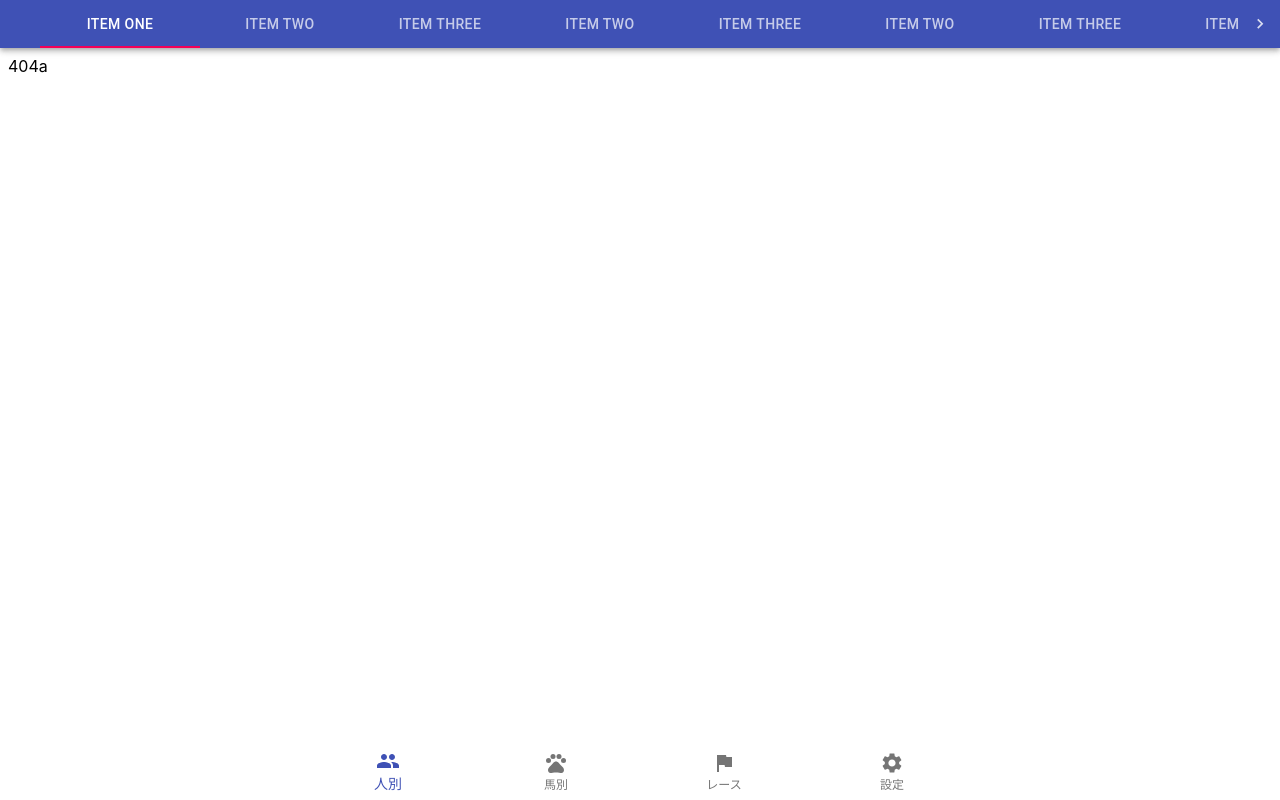
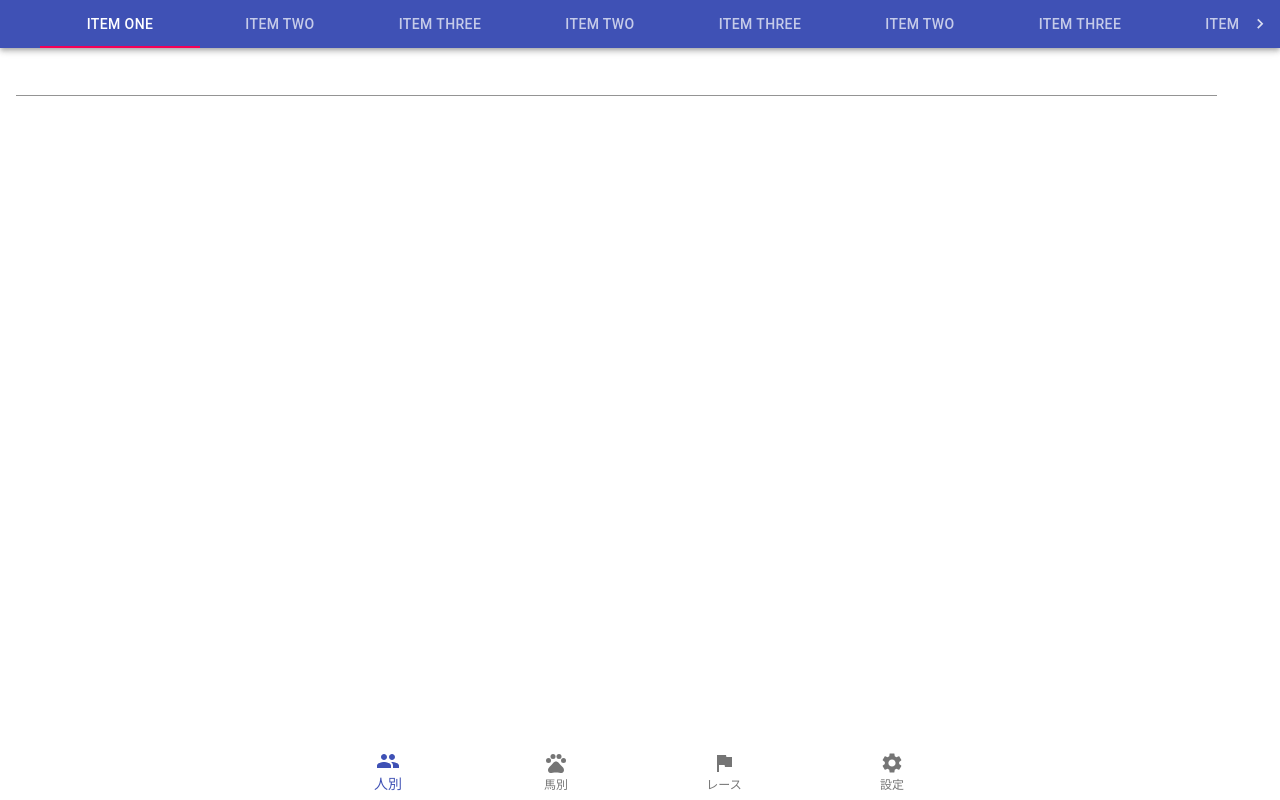
Before and after one commit to yn1323/POG-Portal, a React (Create React App) app: page /gallery in a window 1280 px wide. Built offline with nearby package versions, Linux system fonts and the light colour scheme.

Commit message:
textfield layour

```diff
--- /dev/null
+++ b/src/component/atom/TextField.tsx
@@ -0,0 +1,31 @@
+import React, { memo } from 'react';
+import { makeStyles } from '@material-ui/core/styles';
+import TextField from '@material-ui/core/TextField';
+
+const useStyles = makeStyles((theme) => ({
+  root: {
+    '& > *': {
+      margin: theme.spacing(1),
+      width: '95%',
+    },
+  },
+}));
+
+interface Props {
+  type: 'Standard' | 'Filled' | 'Outlined'
+  label?: string
+}
+
+export default memo(({ type, label = '' }:Props) => {
+  const classes = useStyles();
+  const textFieldType = {
+    Standard: {id: 'standard-basic' },
+    Filled: {id: 'filled-basic' },
+    Outlined: {id: 'outlined-basic' },
+  }
+  return (
+    <form className={classes.root} noValidate autoComplete="off">
+  <TextField id={textFieldType[type].id} label={label} />
+    </form>
+  );
+})
--- a/src/index.tsx
+++ b/src/index.tsx
@@ -1,4 +1,4 @@
-import React, { useEffect } from 'react'
+import React from 'react'
 import ReactDOM from 'react-dom'
 import { Provider } from 'react-redux'
 import store from 'src/store'
--- /dev/null
+++ b/src/page/Gallery.tsx
@@ -0,0 +1,8 @@
+import React from 'react'
+import TextField from 'src/component/atom/TextField'
+
+export default () => {
+  return <div>
+    <TextField type="Standard"/>
+  </div>
+}
--- a/src/route/index.tsx
+++ b/src/route/index.tsx
@@ -7,6 +7,7 @@ const HorseData = lazy(() => import('src/page/HorseData'))
 const PersonalDetail = lazy(() => import('src/page/PersonalDetail'))
 const RecentRace = lazy(() => import('src/page/RecentRace'))
 const NotFound = lazy(() => import('src/page/404'))
+const Gallery = lazy(() => import('src/page/Gallery'))
 
 const Public: React.FC = () => {
   return (
@@ -16,6 +17,10 @@ const Public: React.FC = () => {
       <Route exact path="/horse" component={HorseData} />
       <Route exact path="/detail" component={PersonalDetail} />
       <Route exact path="/race" component={RecentRace} />
+      {
+        process.env.NODE_ENV === 'development' &&
+        <Route exact path="/gallery" component={Gallery} />
+      }
       <Route component={NotFound} status={404} />
     </Switch>
   )
```
